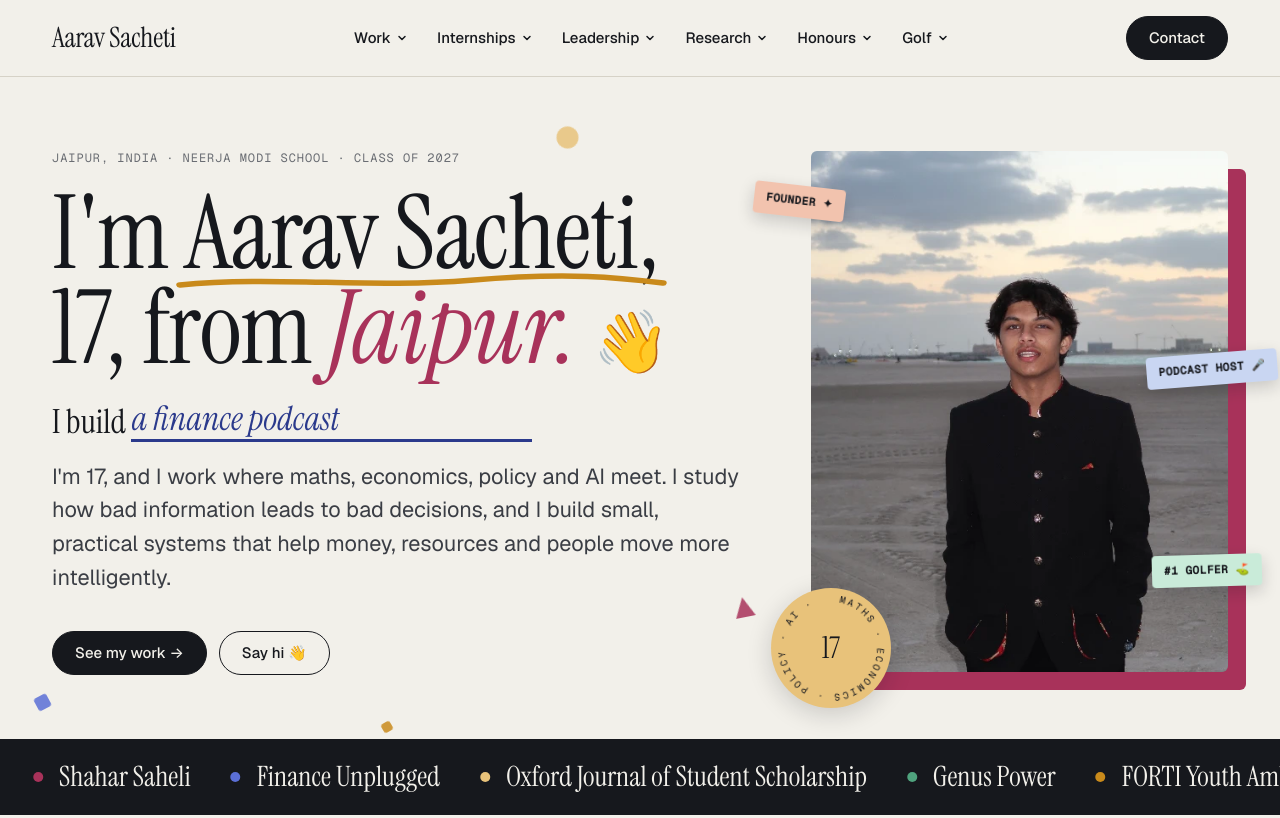
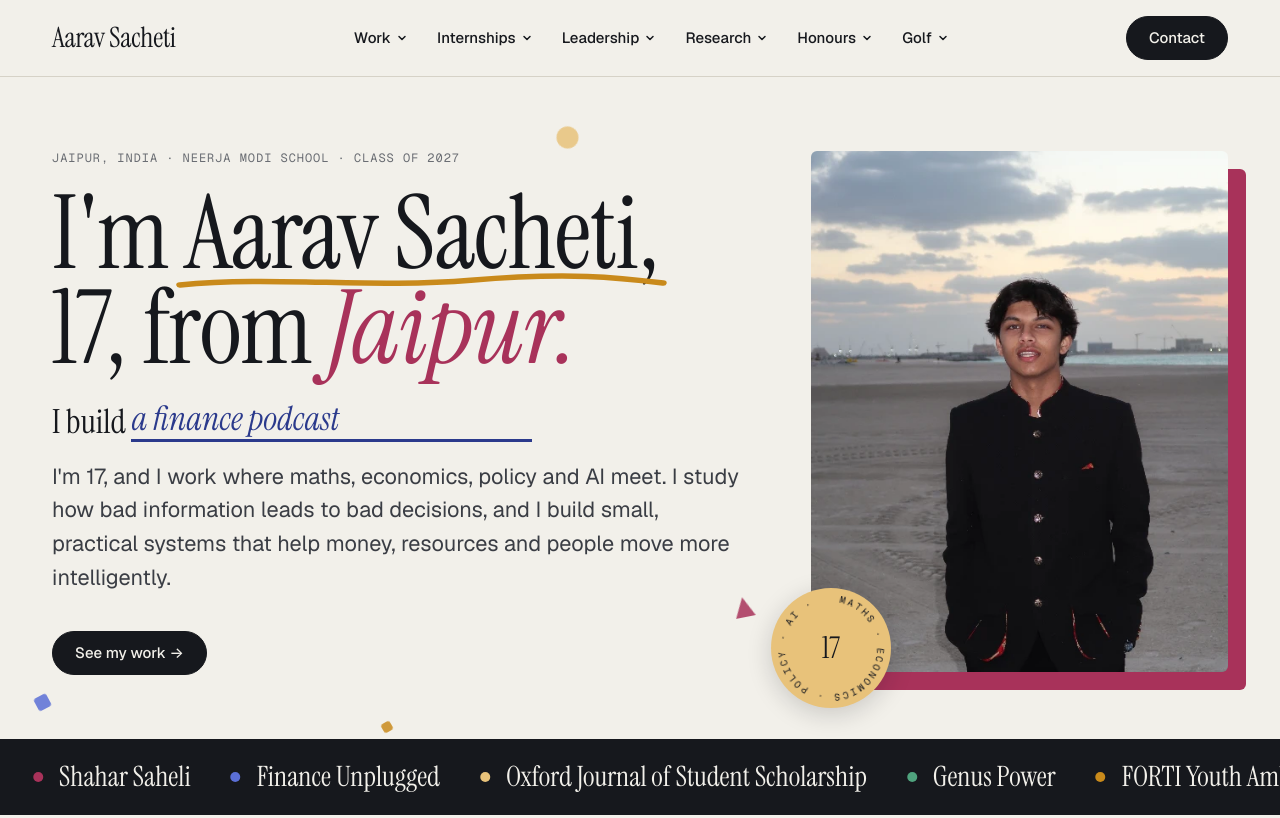
Before and after one commit to AaravSacheti25/Aarav_Website, a plain HTML site: page index.html in a window 1280 px wide. Shown: the top 818 px of the page. Drawn offline with nearby package versions, Linux system fonts and the light colour scheme.

Commit message:
Home hero: remove wave, Say hi button and photo stickers
Co-Authored-By: Claude Opus 5.5 <noreply@anthropic.com>

```diff
--- a/index.html
+++ b/index.html
@@ -37,18 +37,15 @@
 <section class="wrap hero fun-hero"><div class="floaties" aria-hidden="true"><i style="--x:44%;--y:6%;--c:#E8C27A;--s:22px;--t:7s"></i><i class="tri" style="--x:58%;--y:78%;--c:#A8325A;--s:20px;--t:9s"></i><i class="sq" style="--x:2%;--y:92%;--c:#5B6FD6;--s:14px;--t:8s"></i><i style="--x:66%;--y:24%;--c:#4FA37E;--s:12px;--t:6s"></i><i class="sq" style="--x:30%;--y:96%;--c:#C98A1B;--s:10px;--t:7.5s"></i></div>
   <div>
     <p class="eyebrow">Jaipur, India &middot; Neerja Modi School &middot; Class of 2027</p>
-    <h1>I'm <span class="scribble">Aarav Sacheti,<svg viewBox="0 0 400 20" preserveAspectRatio="none" aria-hidden="true"><path d="M4 14 C 80 4, 160 18, 240 9 S 360 6, 396 12" fill="none" stroke="#C98A1B" stroke-width="6" stroke-linecap="round"/></svg></span><br>17, from <em class="pop">Jaipur.</em> <span class="wave" aria-hidden="true">&#128075;</span></h1>
+    <h1>I'm <span class="scribble">Aarav Sacheti,<svg viewBox="0 0 400 20" preserveAspectRatio="none" aria-hidden="true"><path d="M4 14 C 80 4, 160 18, 240 9 S 360 6, 396 12" fill="none" stroke="#C98A1B" stroke-width="6" stroke-linecap="round"/></svg></span><br>17, from <em class="pop">Jaipur.</em></h1>
     <p class="rotator" aria-live="polite">I build <span class="rot"><b class="on" style="--c:#B4441F">a fund for women-run businesses</b><b style="--c:#A8325A">a safety map for Jaipur&#8217;s parks</b><b style="--c:#2B3A8C">a finance podcast</b><b style="--c:#1F6B78">a power-free cooling pad</b><b style="--c:#1E5B43">a better golf swing</b></span></p>
     <p class="lead">I'm 17, and I work where maths, economics, policy and AI meet. I study how bad information leads to bad decisions, and I build small, practical systems that help money, resources and people move more intelligently.</p>
     <div class="actions">
-      <a class="btn" href="work.html">See my work &rarr;</a><a class="btn ghost" href="contact.html">Say hi &#128075;</a>
+      <a class="btn" href="work.html">See my work &rarr;</a>
     </div>
   </div>
   <figure class="portrait fun-portrait"><div class="pf-back" aria-hidden="true"></div><img src="assets/headshot.webp" alt="Aarav Sacheti in a black bandhgala on a beach at dusk" fetchpriority="high">
-<div class="badge" aria-hidden="true"><svg viewBox="0 0 120 120"><defs><path id="circ" d="M60,60 m-46,0 a46,46 0 1,1 92,0 a46,46 0 1,1 -92,0"/></defs><text font-family="Geist Mono, monospace" font-size="9.6" letter-spacing="2.2" fill="#16181D"><textPath href="#circ">MATHS &#183; ECONOMICS &#183; POLICY &#183; AI &#183; </textPath></text></svg><span>17</span></div>
-<span class="hs" style="--s:#F2C3AE;--r:-7deg;top:8%;left:-14%;--d:0s" aria-hidden="true">Founder &#10022;</span>
-<span class="hs" style="--s:#C9D6F2;--r:6deg;top:40%;right:-12%;--d:.6s" aria-hidden="true">Podcast host &#127908;</span>
-<span class="hs" style="--s:#C9EBD9;--r:-4deg;bottom:16%;right:-8%;--d:1.2s" aria-hidden="true">#1 golfer &#9971;</span></figure>
+<div class="badge" aria-hidden="true"><svg viewBox="0 0 120 120"><defs><path id="circ" d="M60,60 m-46,0 a46,46 0 1,1 92,0 a46,46 0 1,1 -92,0"/></defs><text font-family="Geist Mono, monospace" font-size="9.6" letter-spacing="2.2" fill="#16181D"><textPath href="#circ">MATHS &#183; ECONOMICS &#183; POLICY &#183; AI &#183; </textPath></text></svg><span>17</span></div></figure>
 </section>
 
 <div class="ticker" aria-hidden="true"><div class="ticker-track"><span><i style="background:#B4441F"></i>EmpowerHer Impact Fund</span><span><i style="background:#A8325A"></i>Shahar Saheli</span><span><i style="background:#5B6FD6"></i>Finance Unplugged</span><span><i style="background:#E8C27A"></i>Oxford Journal of Student Scholarship</span><span><i style="background:#4FA37E"></i>Genus Power</span><span><i style="background:#C98A1B"></i>FORTI Youth Ambassador</span><span><i style="background:#1F6B78"></i>HydroSob HeatShield</span><span><i style="background:#B4441F"></i>Rambagh Order of Merit · 1st</span><span><i style="background:#5B6FD6"></i>SAT 1530</span><span><i style="background:#B4441F"></i>EmpowerHer Impact Fund</span><span><i style="background:#A8325A"></i>Shahar Saheli</span><span><i style="background:#5B6FD6"></i>Finance Unplugged</span><span><i style="background:#E8C27A"></i>Oxford Journal of Student Scholarship</span><span><i style="background:#4FA37E"></i>Genus Power</span><span><i style="background:#C98A1B"></i>FORTI Youth Ambassador</span><span><i style="background:#1F6B78"></i>HydroSob HeatShield</span><span><i style="background:#B4441F"></i>Rambagh Order of Merit · 1st</span><span><i style="background:#5B6FD6"></i>SAT 1530</span></div></div>
```
